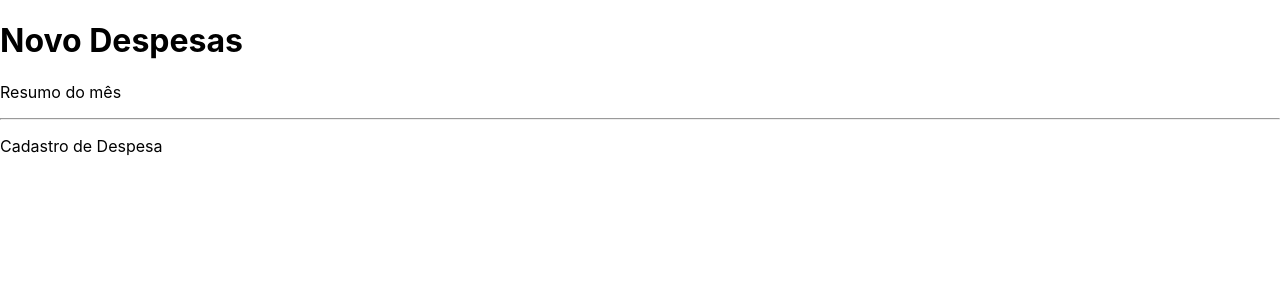
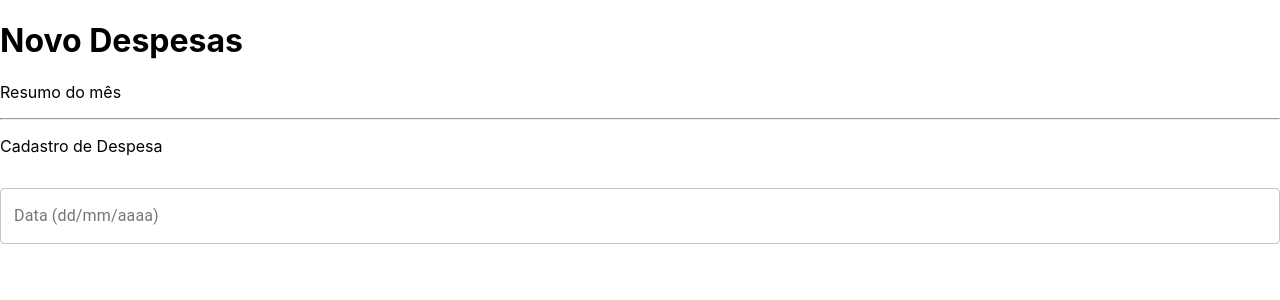
Before and after one commit to andrevaladares/despesas, a React (Create React App) app: page / in a window 1280 px wide. Shown: the top 300 px of the page. Built offline with nearby package versions, Linux system fonts and the light colour scheme.

Commit message:
Pequenos ajustes

```diff
--- a/package.json
+++ b/package.json
@@ -3,6 +3,7 @@
   "version": "0.1.0",
   "private": true,
   "dependencies": {
+    "@material-ui/core": "^4.12.3",
     "@testing-library/jest-dom": "^5.16.1",
     "@testing-library/react": "^12.1.2",
     "@testing-library/user-event": "^13.5.0",
--- a/src/componentes/CadastroDespesa.jsx
+++ b/src/componentes/CadastroDespesa.jsx
@@ -1,8 +1,26 @@
+import { TextField } from '@material-ui/core'
+import React from 'react'
 
 function CadastroDespesa() {
 
     return (
-        <p>Cadastro de Despesa</p>
+        <>
+            <p>Cadastro de Despesa</p>
+            <form>
+                <TextField
+                    id="data"
+                    label="Data (dd/mm/aaaa)"
+                    type="text"
+                    variant="outlined"
+                    fullWidth
+                    margin="normal"
+                    format="DD/MM/YYYY"
+                />
+
+            </form>
+
+        </>
+
     )
 }
 
```
Also changed, not shown: 1 other file (tests, documents, lock files or other folders).
